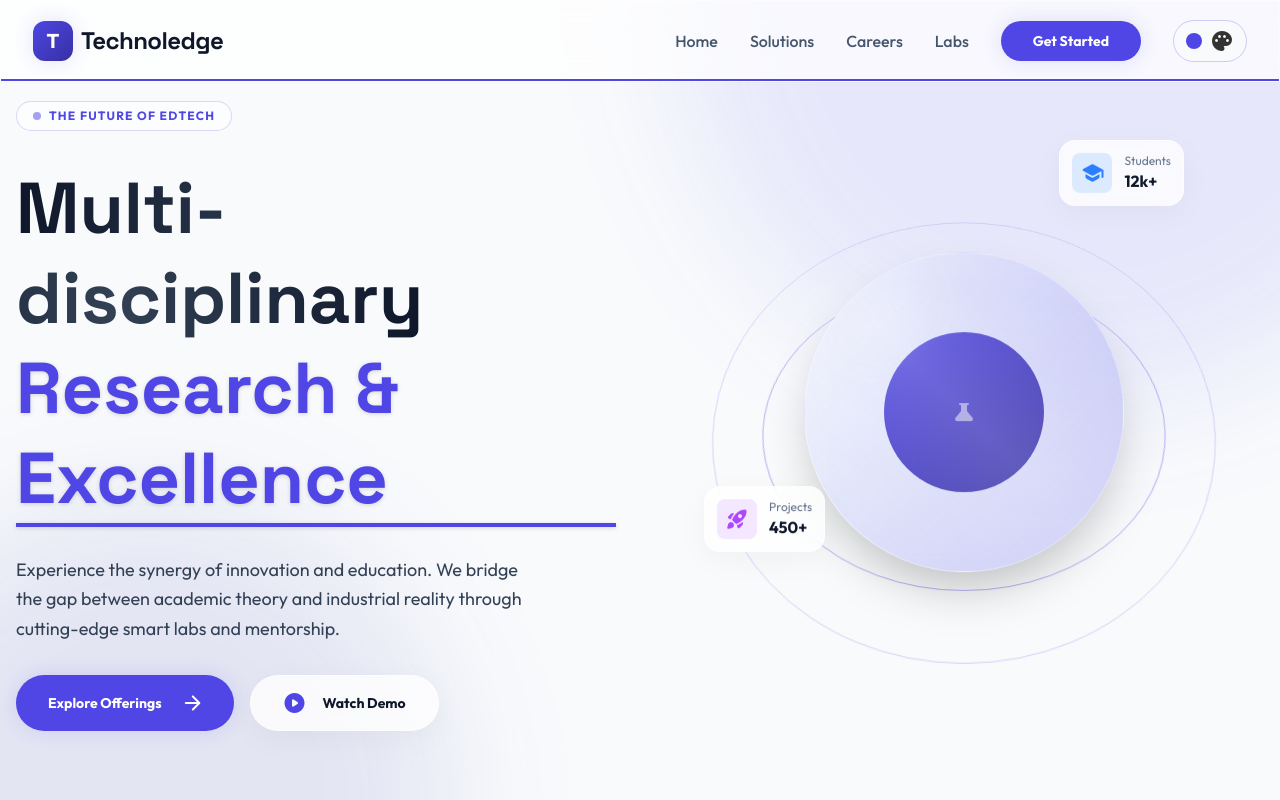
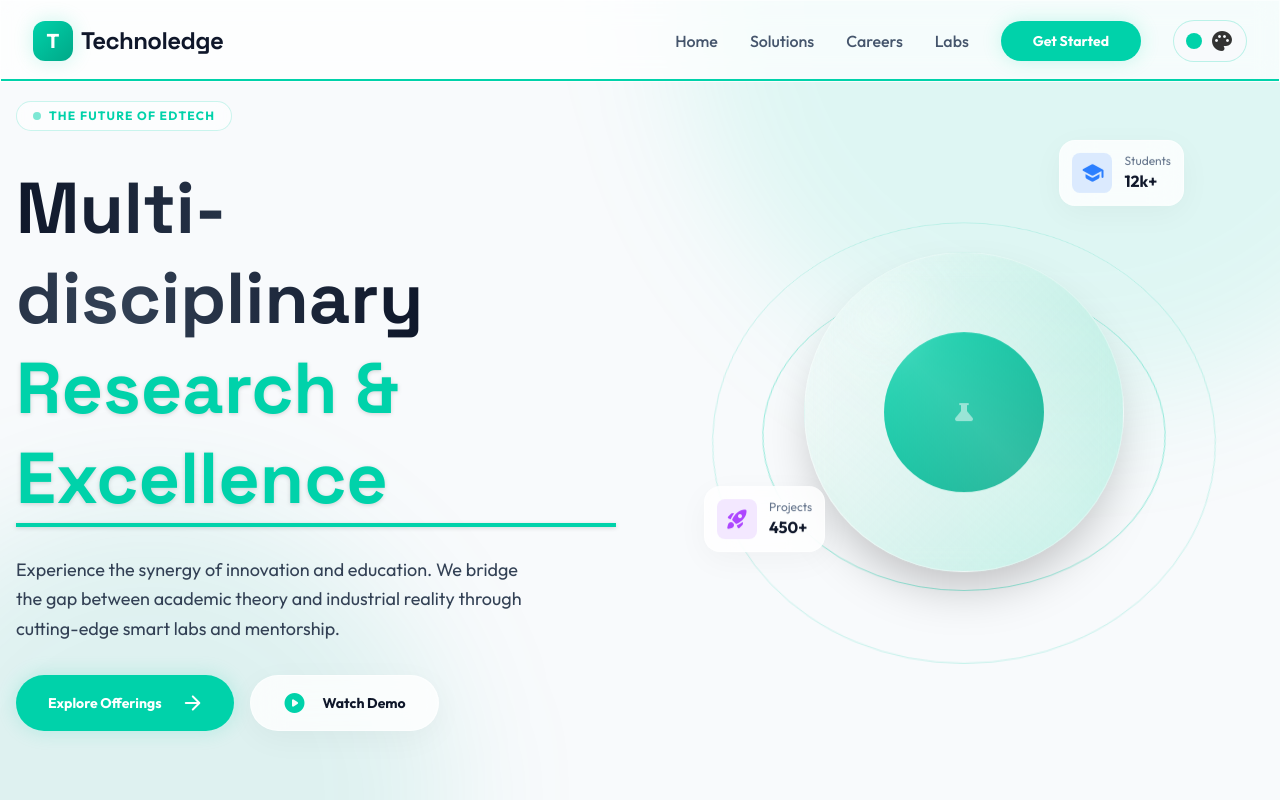
Before and after one commit to gouravkashiv7/technoledge, a Next.js app: page / in a window 1280 px wide. Shown: the top 800 px of the page. Built offline with nearby package versions, Linux system fonts and the light colour scheme.

Commit message:
thme neon

```diff
--- a/app/components/ThemeSwitcher.tsx
+++ b/app/components/ThemeSwitcher.tsx
@@ -10,7 +10,7 @@ const THEMES = [
     label: "Light",
     icon: "light_mode",
     swatch: "#f8fafc",
-    accent: "#4f46e5",
+    accent: "#00d2aa",
     isDark: false,
   },
   {
--- a/app/globals.css
+++ b/app/globals.css
@@ -72,10 +72,10 @@
   --text-muted: #64748b;
   --text-inverse: #ffffff;
 
-  --accent: #4f46e5;
-  --accent-dark: #3730a3;
-  --accent-light: #818cf8;
-  --accent-glow: rgba(79, 70, 229, 0.15);
+  --accent: #00d2aa;
+  --accent-dark: #00a888;
+  --accent-light: #80ffe6;
+  --accent-glow: rgba(0, 210, 170, 0.2);
 
   --border-light: rgba(0, 0, 0, 0.05);
   --border-subtle: rgba(0, 0, 0, 0.02);
```
